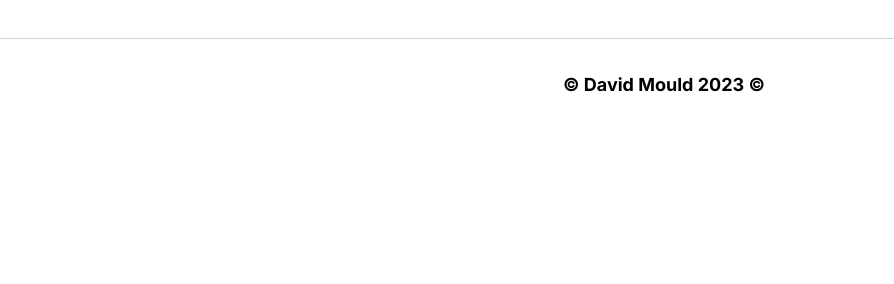
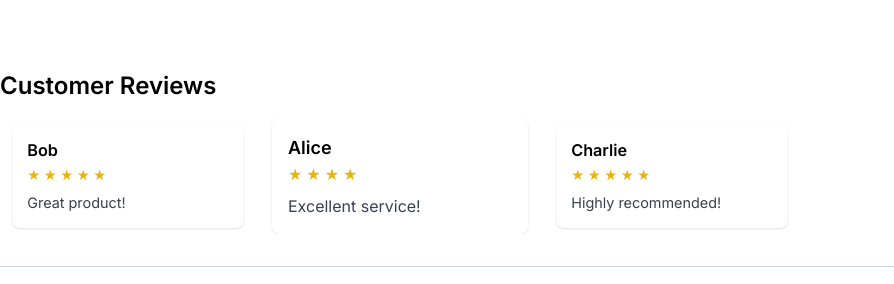
Before and after one commit to DMould123/next.js-e-commerce-app, a Next.js app: page /cancel in a window 1280 px wide. Shown: the part 867-1151 px from the top of the page, without its empty margins (0-894 px from the left). Before the commit the page ends 998 px from the top, so only its background shows below. Built offline with nearby package versions, Linux system fonts and the light colour scheme; some icons are missing.

Commit message:
Changed folder structure. Started to build a customer testimonials component

```diff
--- a/app/ProductCard.js
+++ b/app/ProductCard.js
@@ -23,22 +23,23 @@ export default function ProductCard(props) {
     setProduct({ newProduct })
     router.push('/product?price_id=' + price_id)
   }
+
   return (
     <div
       onClick={onProductClick}
-      className="flex flex-col shadow bg-white hover:shadow-lg cursor-pointer"
+      className="flex flex-col shadow bg-white hover:shadow-lg cursor-pointer rounded-md"
     >
       <img
         src={productInfo.images[0]}
         alt={name}
-        className="w-full h-full object-cover"
+        className="w-full h-48 object-cover rounded-t-md"
       />
       <div className="flex flex-col gap-2 p-4">
         <div className="flex items-center justify-between">
-          <h3>{name}</h3>
-          <p>{cost / 100}SEK</p>
+          <h3 className="text-lg font-bold">{name}</h3>
         </div>
-        <p className="text-sm">{description}</p>
+        <p className="text-sm text-gray-600">{description}</p>
+        <p className="text-lg font-semibold">{cost / 100}SEK</p>
       </div>
     </div>
   )
--- /dev/null
+++ b/app/TestimonialCard.js
@@ -0,0 +1,19 @@
+import React from 'react'
+
+export default function TestimonialCard({ name, rating, review }) {
+  return (
+    <div className="bg-white shadow rounded-lg p-4">
+      <div className="mb-2">
+        <h3 className="text-lg font-semibold">{name}</h3>
+        <div className="flex">
+          {Array.from({ length: rating }, (_, index) => (
+            <span key={index} className="text-yellow-500 mr-1">
+              ★
+            </span>
+          ))}
+        </div>
+      </div>
+      <p className="text-gray-700">{review}</p>
+    </div>
+  )
+}
--- /dev/null
+++ b/app/components/Testimonials.js
@@ -0,0 +1,44 @@
+'use client'
+import React, { useState, useEffect } from 'react'
+import TestimonialCard from '../TestimonialCard'
+
+const testimonialData = [
+  { name: 'Bob', rating: 5, review: 'Great product!' },
+  { name: 'Alice', rating: 4, review: 'Excellent service!' },
+  { name: 'Charlie', rating: 5, review: 'Highly recommended!' }
+  // Add more testimonial data as needed
+]
+
+export default function Testimonials() {
+  const [currentIndex, setCurrentIndex] = useState(0)
+
+  useEffect(() => {
+    const interval = setInterval(() => {
+      setCurrentIndex((prevIndex) =>
+        prevIndex === testimonialData.length - 1 ? 0 : prevIndex + 1
+      )
+    }, 5000) // Adjust the interval duration (in milliseconds) as needed
+
+    return () => {
+      clearInterval(interval)
+    }
+  }, [])
+
+  return (
+    <div className="my-8">
+      <h2 className="text-2xl font-semibold mb-4">Customer Reviews</h2>
+      <div className="flex overflow-x-auto space-x-4">
+        {testimonialData.map((testimonial, index) => (
+          <div
+            key={index}
+            className={`flex-shrink-0 w-64 ${
+              index === currentIndex ? 'scale-100' : 'scale-90'
+            } transition-transform duration-500 ease-in-out transform`}
+          >
+            <TestimonialCard {...testimonial} />
+          </div>
+        ))}
+      </div>
+    </div>
+  )
+}
--- a/app/header.js
+++ b/app/components/header.js
@@ -1,8 +1,8 @@
 'use client'
 import Link from 'next/link'
 import React from 'react'
-import useCart from './(store)/store'
-import Modal from './modal'
+import useCart from '../(store)/store'
+import Modal from '../modal'
 
 export default function Header() {
   const cartItems = useCart((state) => state.cart)
--- a/app/layout.js
+++ b/app/layout.js
@@ -1,7 +1,8 @@
 import './globals.css'
 import { Inter } from 'next/font/google'
-import Header from './header'
-import Footer from './footer'
+import Header from './components/header'
+import Footer from './components/footer'
+import Testimonials from './components/Testimonials'
 
 const inter = Inter({ subsets: ['latin'] })
 
@@ -22,6 +23,7 @@ export default function RootLayout({ children }) {
       >
         <Header />
         <div className="flex-1">{children}</div>
+        <Testimonials />
         <Footer />
         <div id="portal"></div>
       </body>
```
Also changed, not shown: app/components/NewsletterSignup.js (added, +18 -0 lines), app/components/footer.js (renamed from app/footer.js).
